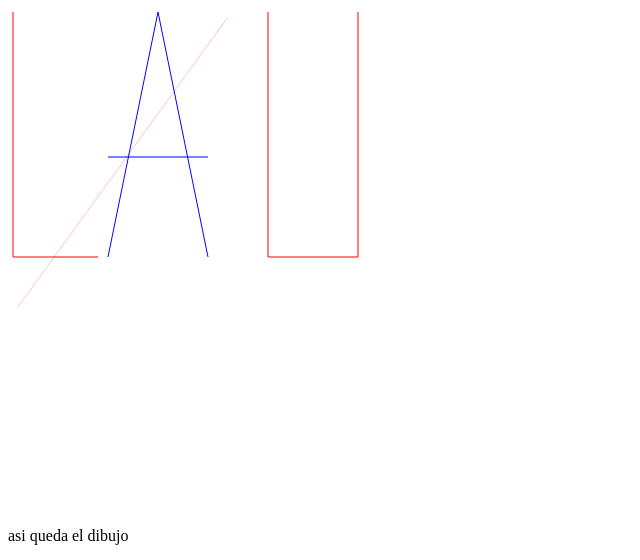
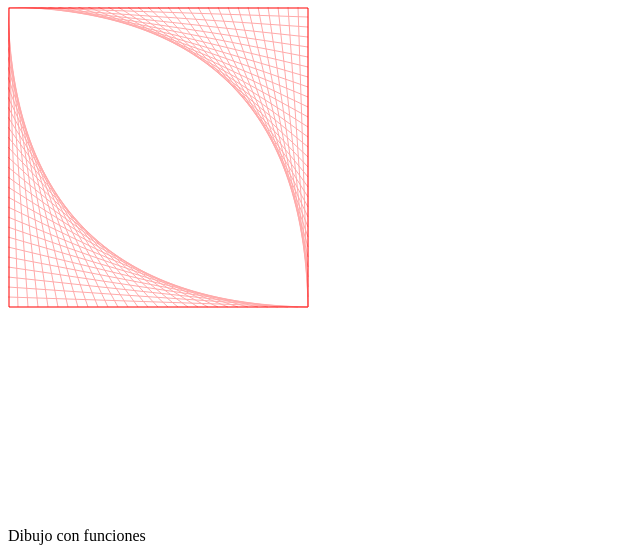
Before and after one commit to LauraCamilaH/BJS, a plain HTML site: page canvas.html in a window 1280 px wide. Shown: the part 73-633 px from the top of the page, without its empty margins (0-640 px from the left). Drawn offline with Linux system fonts and the light colour scheme.

Commit message:
actualizacion dibujo

```diff
--- a/canvas.html
+++ b/canvas.html
@@ -6,9 +6,14 @@
     <title>Document</title>
 </head>
 <body >
+
+    <h1>Dibujo en canvas</h1>
+    <canvas  width="500" height="500" id="dibujo2"> </canvas>
+     <p>Dibujo con funciones </p>
     <h1>Dibujo en canvas</h1>
    <canvas  width="500" height="500" id="dibujo"> </canvas>
     <p>asi queda el dibujo</p>
+
     <script src ='canvas.js'></script>
 
 </body>
--- a/canvas.js
+++ b/canvas.js
@@ -14,23 +14,12 @@ function dibujarLinea(color, xinicial, yinical, xfinal, yfinal){
     lienzo.closePath ();// nos falta cerrar el camino levantar el lapiz
 }
 
+// invocamos a la funcion
 
-dibujarLinea ("pink", 10,300,220,10)
-    // codigo sin funciones
+dibujarLinea ("red", 5,5,5,250);
+dibujarLinea ("red", 5,250,90,250);
 
-lienzo.beginPath(); //arrancar un trazo
-lienzo.strokeStyle = "red"; //atributo propiedad se le asigna un color.
-lienzo.moveTo (5, 5); // metodo para mover la linea.
-lienzo.lineTo(5,250); //metodo para trazar la liena.
-lienzo.stroke ()// dibujar la linea con el estilo que escogimos
-lienzo.closePath ();// nos falta cerrar el camino levantar el lapiz
-lienzo.beginPath(); //arrancar un trazo
-lienzo.strokeStyle = "red"; //atributo propiedad se le asigna un color.
-lienzo.moveTo (5, 250); // metodo para mover la linea.
-lienzo.lineTo(  90,250); //metodo para trazar la liena.
-lienzo.stroke ()// dibujar la linea con el estilo que escogimos
-lienzo.closePath ();// nos falta cerrar el camino levantar el lapiz
-
+// codigo sin funciones lo que no debe hacer
 lienzo.beginPath(); //arrancar un trazo
 lienzo.strokeStyle = "blue"; //atributo propiedad se le asigna un color.
 lienzo.moveTo (150, 5); // metodo para mover la linea.
@@ -68,3 +57,36 @@ lienzo.moveTo (350, 250); // metodo para mover la linea.
 lienzo.lineTo( 350,5); //metodo para trazar la liena.
 lienzo.stroke ()// dibujar la linea con el estilo que escogimos
 lienzo.closePath ();// nos falta cerrar el camino levantar el lapiz
+
+var d2 = document.getElementById ("dibujo2");
+var lienzo =d2.getContext("2d");
+var lineas = 30;
+var contarlineas= 0; //l
+var yi, xf,xi, yf;
+
+while(contarlineas < lineas)
+
+{
+    yi = 10* contarlineas;
+    xf = 10*(contarlineas+1);
+    dibujarLinea ("#FAA", 0,yi,xf,300);
+    console.log ("linea " + contarlineas);
+    contarlineas ++
+
+
+}
+dibujarLinea("RED",1,1,1,300)
+dibujarLinea("RED",1,300,300,300)
+
+
+for (contarlineas =0 ;contarlineas <lineas; contarlineas++)
+{
+    xi = 10* contarlineas;
+    yf = 10*(contarlineas+1);
+    dibujarLinea ("#FAA", xi,0,300,yf);
+    console.log ("linea " + contarlineas);
+
+
+}
+dibujarLinea("RED",300,300,300,1)
+dibujarLinea("RED",300,1,1,1)
```
